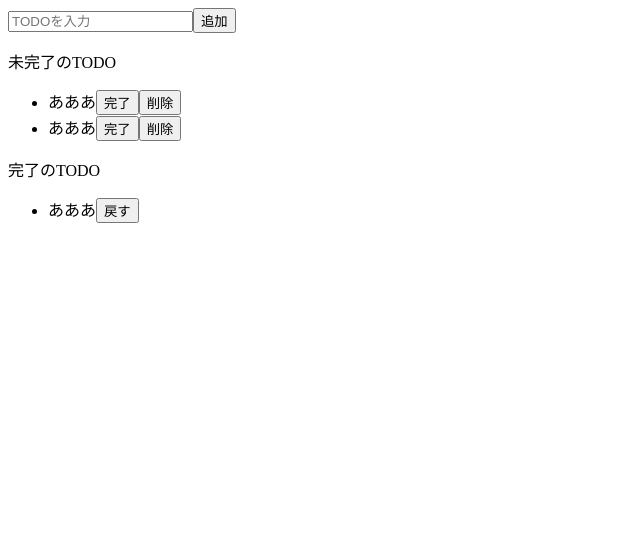
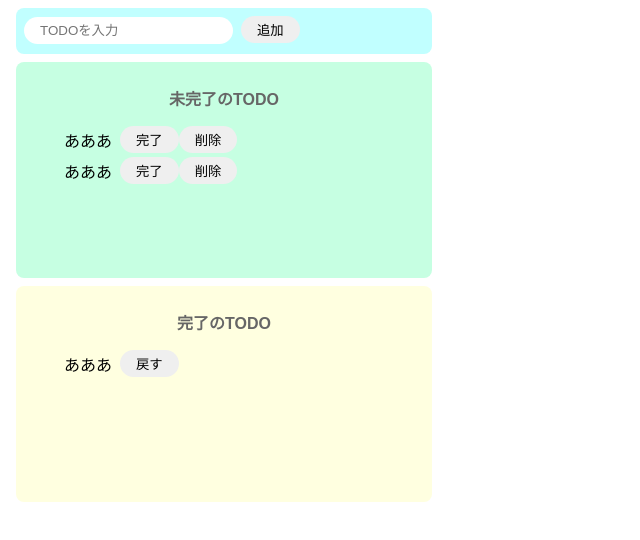
Before and after one commit to pumoyuz/udemy-modern-javascipt-react-beginner-2, a React (Create React App) app: page / in a window 1280 px wide. Shown: the top 540 px of the page, without its empty margins (0-640 px from the left). Built offline with nearby package versions, Linux system fonts and the light colour scheme.

Commit message:
51. CSSでスタイリング

```diff
--- a/src/App.jsx
+++ b/src/App.jsx
@@ -4,12 +4,12 @@
 export const App = () => {
   return (
     <>
-      <div>
+      <div className="input-area">
         <input placeholder="TODOを入力" />
         <button>追加</button>
       </div>
-      <div>
-        <p>未完了のTODO</p>
+      <div className="incomplete-area">
+        <p className="title">未完了のTODO</p>
         <ul>
           <li>
             <span>あああ</span>
@@ -23,8 +23,8 @@
           </li>
         </ul>
       </div>
-      <div>
-        <p>完了のTODO</p>
+      <div className="complete-area">
+        <p className="title">完了のTODO</p>
         <ul>
           <li>
             <span>あああ</span>
--- a/src/styles.css
+++ b/src/styles.css
@@ -0,0 +1,64 @@
+body {
+  font-family: sans-serif;
+}
+
+input {
+  border-radius: 16px;
+  border: none;
+  padding: 6px 16px;
+}
+
+button {
+  border-radius: 16px;
+  border: none;
+  padding: 4px 16px;
+}
+
+button:hover {
+  background: #ff7fff;
+  color: #fff;
+  cursor: pointer;
+}
+
+button:first-of-type {
+  margin-left: 8px;
+}
+
+.input-area {
+  background: #c1ffff;
+  width: 400px;
+  height: 30px;
+  padding: 8px;
+  margin: 8px;
+  border-radius: 8px;
+}
+
+.incomplete-area {
+  background: #c6ffe2;
+  width: 400px;
+  min-height: 200px;
+  padding: 8px;
+  margin: 8px;
+  border-radius: 8px;
+}
+
+.complete-area {
+  background: #ffffe0;
+  width: 400px;
+  min-height: 200px;
+  padding: 8px;
+  margin: 8px;
+  border-radius: 8px;
+}
+
+.title {
+  text-align: center;
+  font-weight: bold;
+  color: #666;
+}
+
+li {
+  display: flex;
+  align-items: center;
+  padding-bottom: 4px;
+}
```
